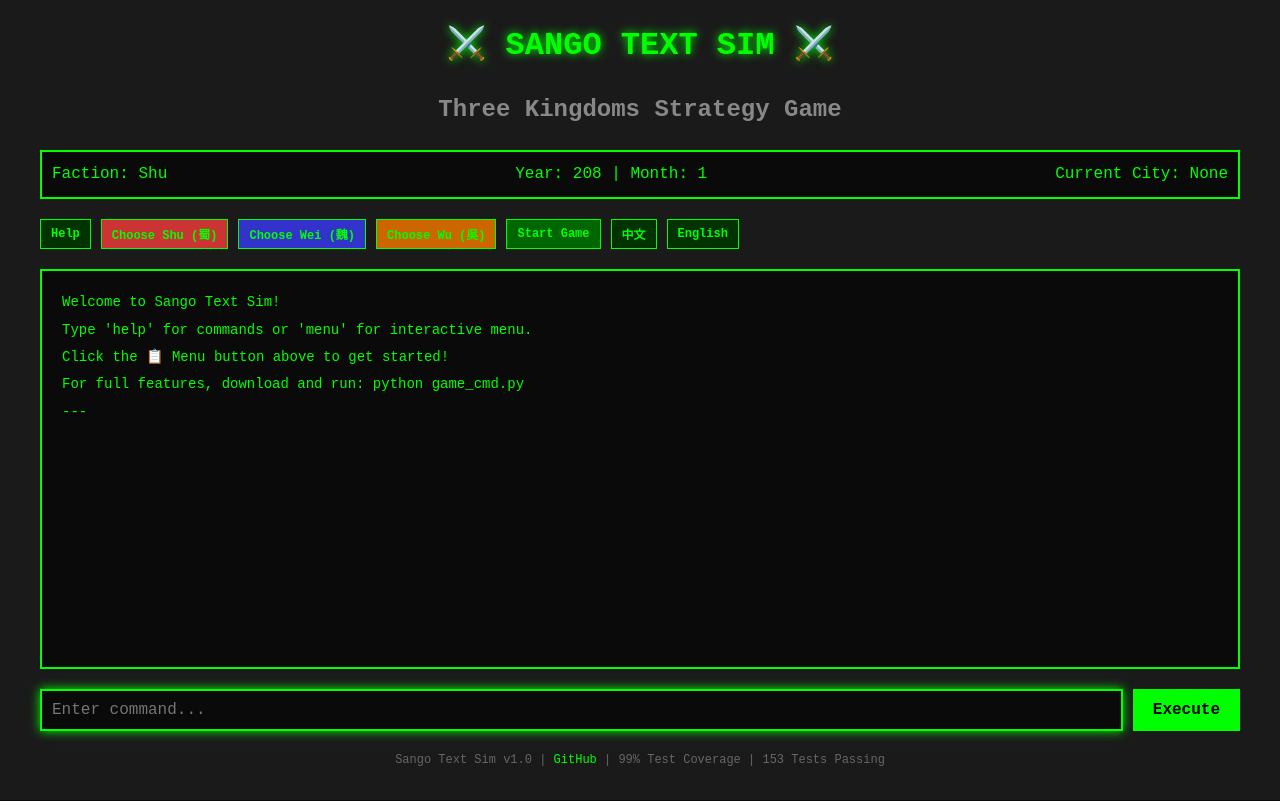
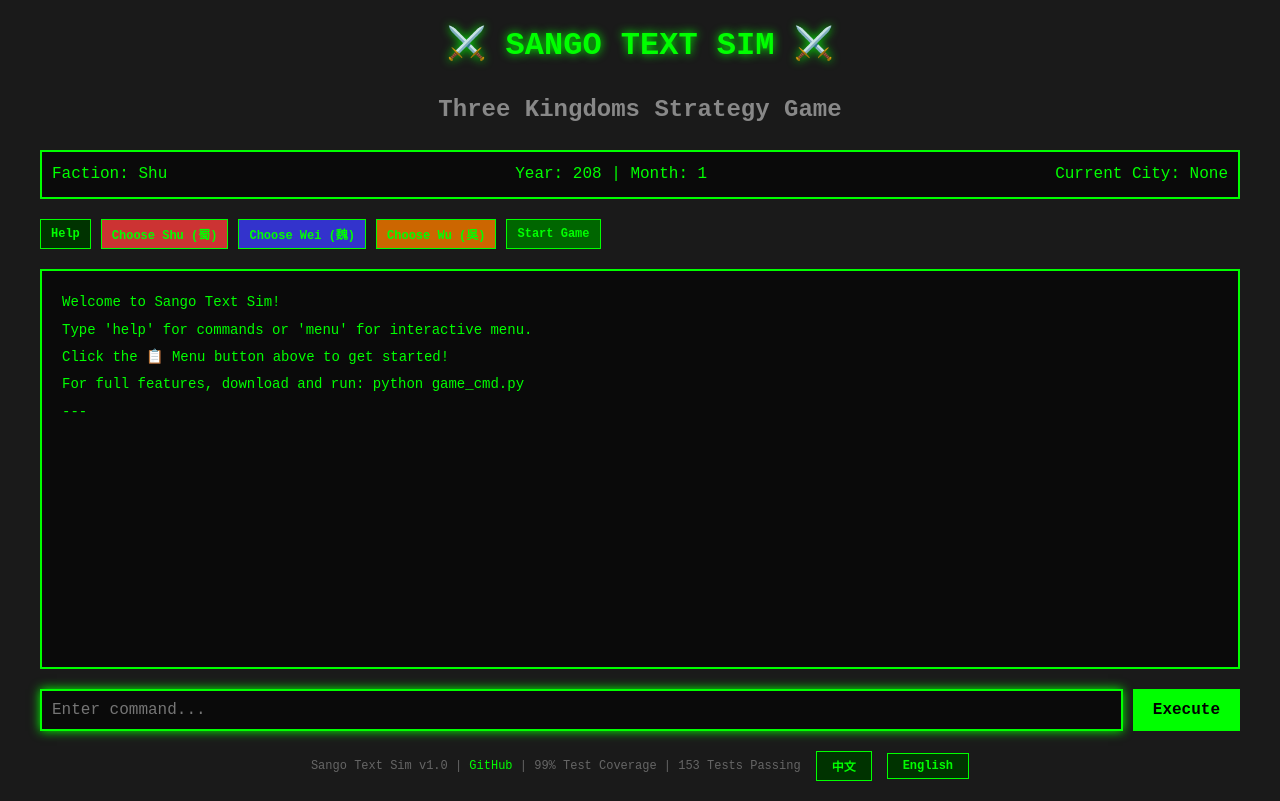
Before and after one commit to yksi7417/sango-text-sim, a Flask app: page / in a window 1280 px wide. Run offline with Flask 3, Linux system fonts and the light colour scheme; data that the repository does not hold is empty.

Commit message:
button to the bottom

```diff
--- a/templates/game.html
+++ b/templates/game.html
@@ -136,11 +136,31 @@
             margin-top: 20px;
             color: #666;
             font-size: 12px;
+            display: flex;
+            justify-content: center;
+            align-items: center;
+            gap: 15px;
+            flex-wrap: wrap;
         }
 
         .footer a {
             color: #00ff00;
             text-decoration: none;
+        }
+
+        .footer .lang-btn {
+            background: #003300;
+            color: #00ff00;
+            border: 1px solid #00ff00;
+            padding: 5px 15px;
+            font-size: 12px;
+            cursor: pointer;
+            font-family: 'Courier New', monospace;
+        }
+
+        .footer .lang-btn:hover {
+            background: #004400;
+            box-shadow: 0 0 5px #00ff00;
         }
     </style>
 </head>
@@ -176,6 +196,8 @@
             <p>Sango Text Sim v1.0 |
             <a href="https://github.com/yksi7417/sango-text-sim" target="_blank">GitHub</a> |
             99% Test Coverage | 153 Tests Passing</p>
+            <button class="lang-btn" onclick="sendCommand('lang zh')">中文</button>
+            <button class="lang-btn" onclick="sendCommand('lang en')">English</button>
         </div>
     </div>
 
@@ -191,9 +213,7 @@
                 { label: 'Choose Shu (蜀)', command: 'choose Shu', style: 'background: #cc3333; font-weight: bold;' },
                 { label: 'Choose Wei (魏)', command: 'choose Wei', style: 'background: #3333cc; font-weight: bold;' },
                 { label: 'Choose Wu (吳)', command: 'choose Wu', style: 'background: #cc6600; font-weight: bold;' },
-                { label: 'Start Game', command: 'start', style: 'background: #006600; font-weight: bold;' },
-                { label: '中文', command: 'lang zh' },
-                { label: 'English', command: 'lang en' }
+                { label: 'Start Game', command: 'start', style: 'background: #006600; font-weight: bold;' }
             ],
             main: [
                 { label: '1. Set Current City', command: '1' },
@@ -206,9 +226,7 @@
                 { label: '8. Advice', command: '8' },
                 { label: 'Status', command: 'status', style: 'background: #004400;' },
                 { label: 'Officers', command: 'officers', style: 'background: #004400;' },
-                { label: 'End Turn', command: 'turn', style: 'background: #440000; font-weight: bold;' },
-                { label: '中文', command: 'lang zh' },
-                { label: 'English', command: 'lang en' }
+                { label: 'End Turn', command: 'turn', style: 'background: #440000; font-weight: bold;' }
             ],
             city: [
                 { label: 'Back to Main Menu', command: '0', style: 'background: #660000; font-weight: bold;' }
```
